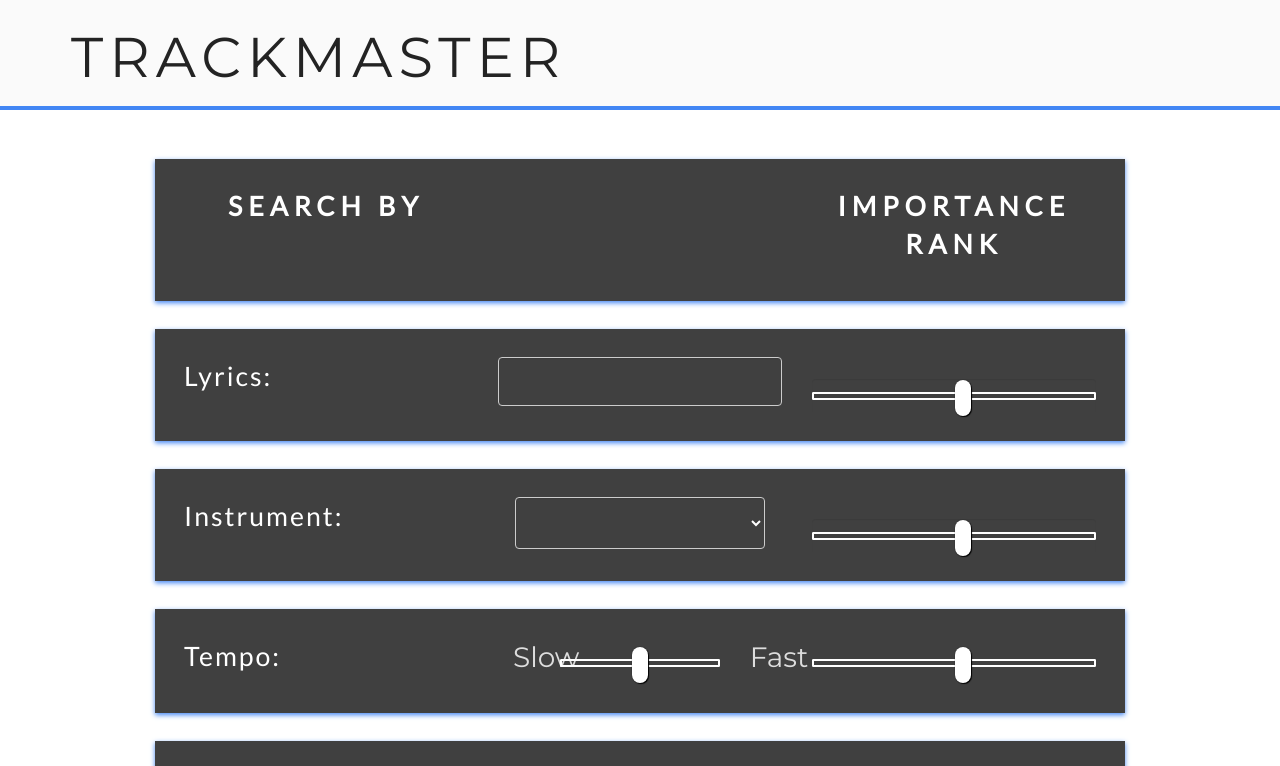
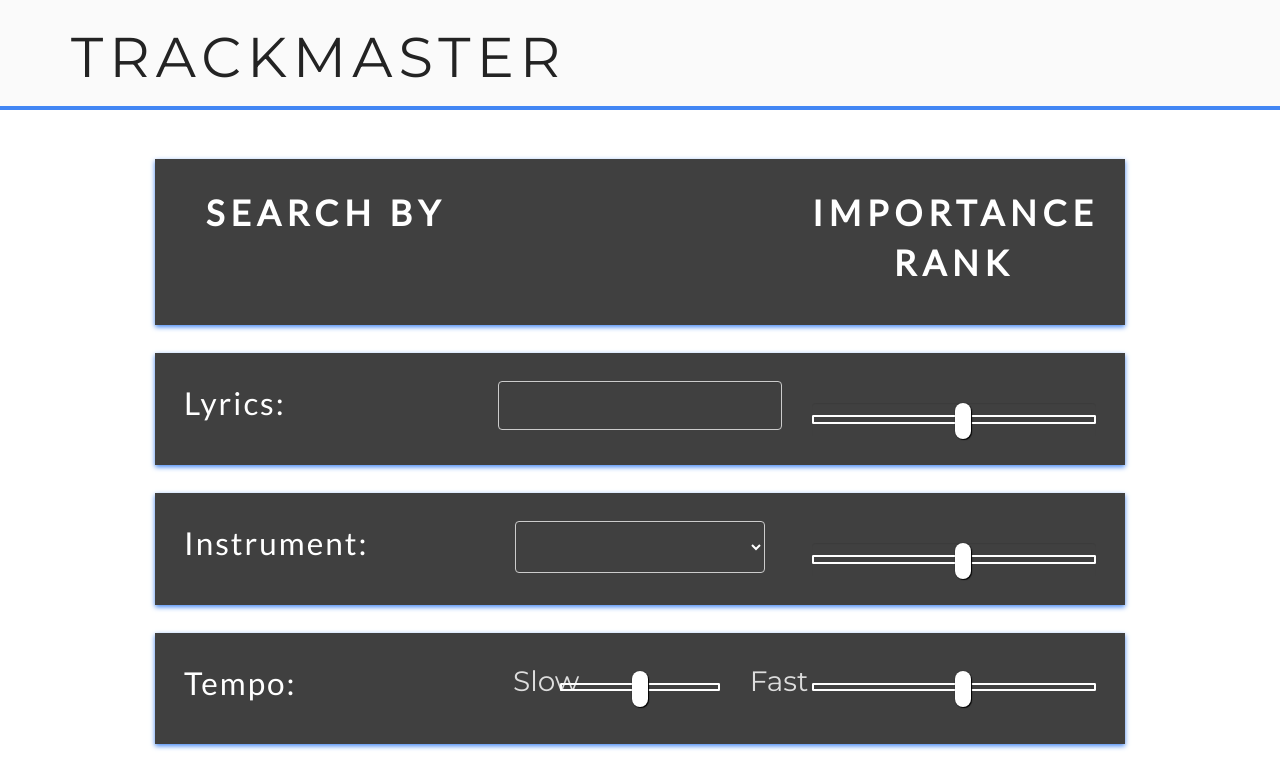
Before and after one commit to Chris-Coraggio/TrackMaster, a website: page create.html in a window 1280 px wide. Shown: the top 766 px of the page. Drawn offline with nearby package versions, Linux system fonts and the light colour scheme; a script that the page names is missing; files whose address does not match are found by name.

Commit message:
Fix font sizes

```diff
--- a/Public/css/create.css
+++ b/Public/css/create.css
@@ -33,6 +33,7 @@ html, body {
     letter-spacing: 6px;
     text-transform: uppercase;
     font-weight: bold;
+    font-size: 2.5em;
 }
 
 #selector .row {
@@ -52,6 +53,7 @@ input[type="text"] {
 
 #selector .row p {
     color: white;
+    font-size: 2.25em;
 }
 
 label {
```
